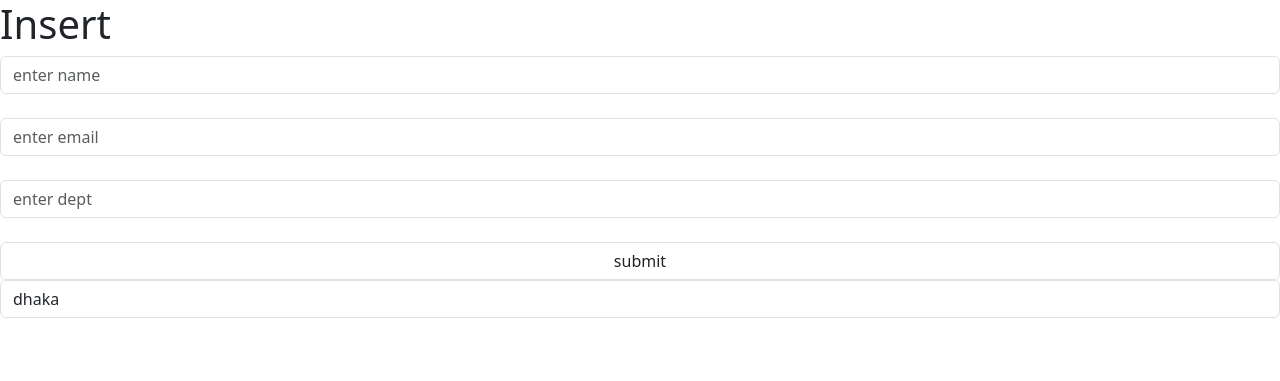
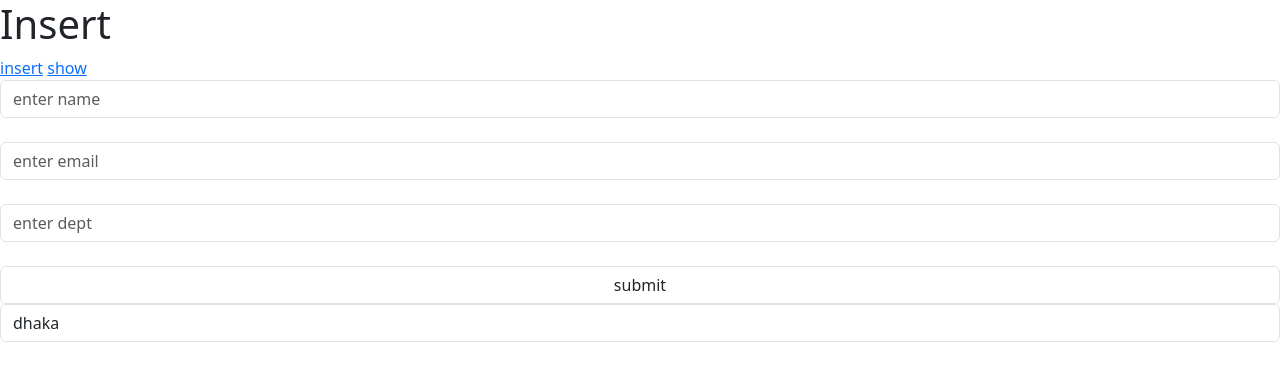
Before and after one commit to Learnwithfiz/practice_framework, a PHP site: page /oninsert.php in a window 1280 px wide. Shown: the top 381 px of the page. Run offline with PHP 8.4, Linux system fonts and the light colour scheme; data comes from the database, SQL or seed files in the repository.

Commit message:
update 3

```diff
--- a/index.js
+++ b/index.js
@@ -64,14 +64,7 @@ function OnSelect(){
 }
 
 window.onload=function(){
-   $.ajax({
 
-      url:"index.php",
-      method:"GET",
+         OnSelect()
 
-
-      success:function(x){
-         OnSelect()
-      }
-   })
 }
--- a/index.php
+++ b/index.php
@@ -4,6 +4,7 @@
 ?>
 <body>
 <table class="table" border="1">
+  <a href="oninsert.php">insert data</a>
   <th>id</th>
   <th>name</th>
   <th>email</th>
--- a/onInsert.php
+++ b/onInsert.php
@@ -5,7 +5,8 @@
 
 
      <h1>Insert </h1>
-
+     <a href="oninsert.php">insert</a>
+     <a href="index.php">show</a>
        <?php
           require 'form.php';
 
```
